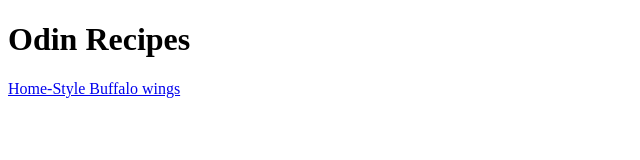
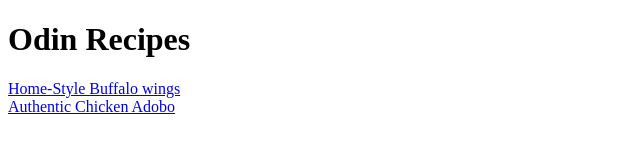
Before and after one commit to davidosmagnos/odin-recipes, a plain HTML site: page index.html in a window 1280 px wide. Shown: the whole page, without its empty margins (0-640 px from the left). Drawn offline with Linux system fonts and the light colour scheme.

Commit message:
add and link adobo page

```diff
--- a/index.html
+++ b/index.html
@@ -8,6 +8,7 @@
 </head>
 <body>
     <h1>Odin Recipes</h1>
-    <a href="./recipes/buffalo-wings.html">Home-Style Buffalo wings</a>
+    <a href="./recipes/buffalo-wings.html">Home-Style Buffalo wings</a><br>
+    <a href="./recipes/adobo.html">Authentic Chicken Adobo</a>
 </body>
 </html>
```
